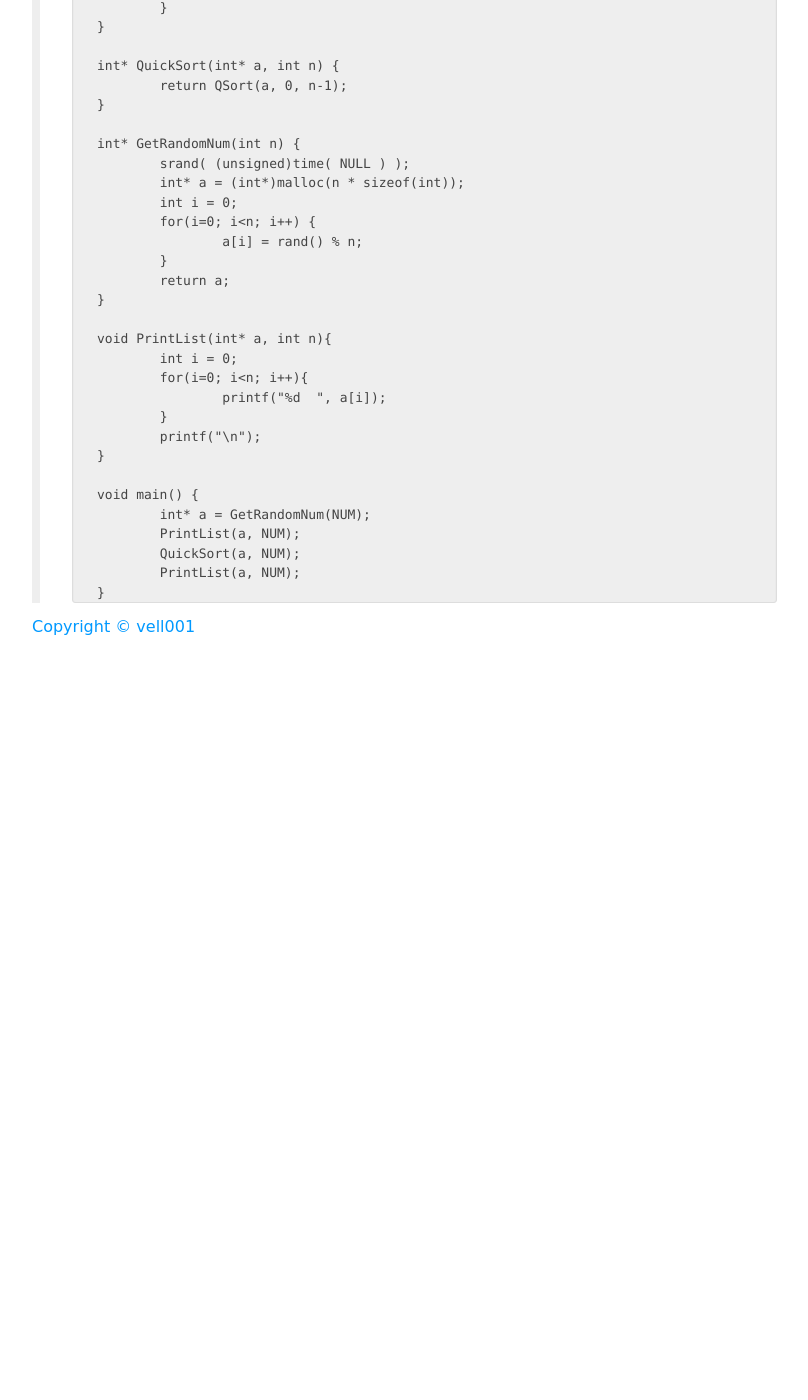
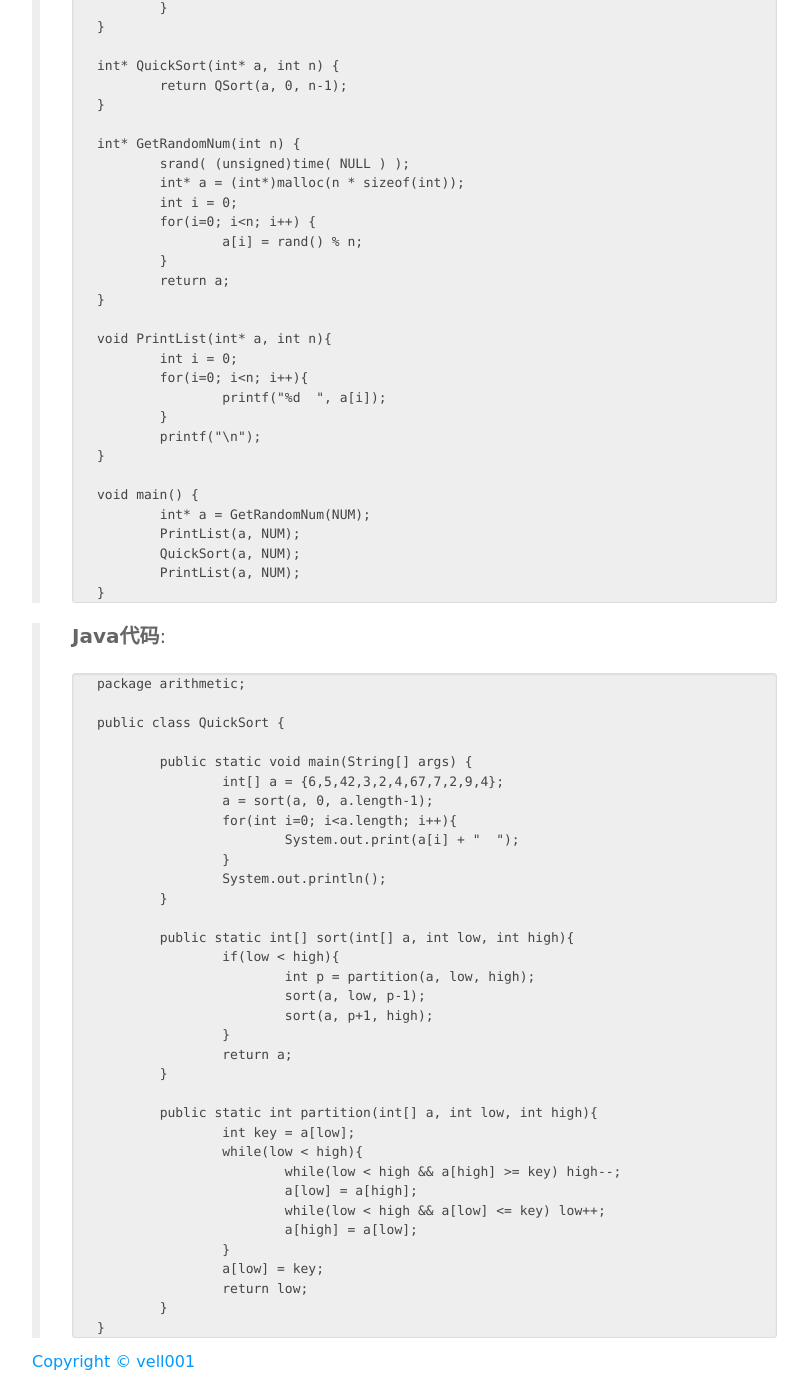
Before and after one commit to vell001/vblog, a Jekyll site: the page built from _posts/2014-3-21-c_learning.md, in a window 1280 px wide and 1400 px high, scrolled down 1798 px. Shown: the whole window, without its empty margins (96-904 px from the left). Built offline with Jekyll 4.4.1, drawn with Linux system fonts in a browser that asks for light colours; Markdown is read by kramdown in place of the engine named in the settings; before the commit the page ends 2463 px from its top, so only the background shows below that.

Commit message:
add java code

```diff
--- a/_posts/2014-3-21-c_learning.md
+++ b/_posts/2014-3-21-c_learning.md
@@ -55,7 +55,7 @@ title: 复习C语言
 --------------------
 > 实现一个快速排序算法
 
-> **代码**:
+> **C代码**:
 >
 	#include <stdio.h>
 	#include <time.h>
@@ -110,3 +110,40 @@ title: 复习C语言
 		QuickSort(a, NUM);
 		PrintList(a, NUM);
 	}
+
+> **Java代码**:
+>
+	package arithmetic;
+>
+	public class QuickSort {
+>
+		public static void main(String[] args) {
+			int[] a = {6,5,42,3,2,4,67,7,2,9,4};
+			a = sort(a, 0, a.length-1);
+			for(int i=0; i<a.length; i++){
+				System.out.print(a[i] + "  ");
+			}
+			System.out.println();
+		}
+>
+		public static int[] sort(int[] a, int low, int high){
+			if(low < high){
+				int p = partition(a, low, high);
+				sort(a, low, p-1);
+				sort(a, p+1, high);
+			}
+			return a;
+		}
+>
+		public static int partition(int[] a, int low, int high){
+			int key = a[low];
+			while(low < high){
+				while(low < high && a[high] >= key) high--;
+				a[low] = a[high];
+				while(low < high && a[low] <= key) low++;
+				a[high] = a[low];
+			}
+			a[low] = key;
+			return low;
+		}
+	}
```
